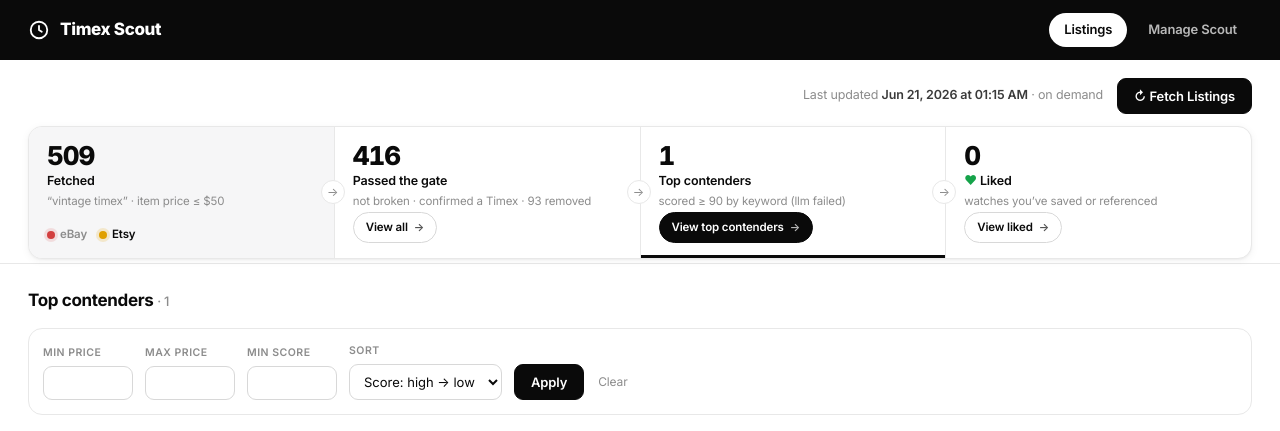
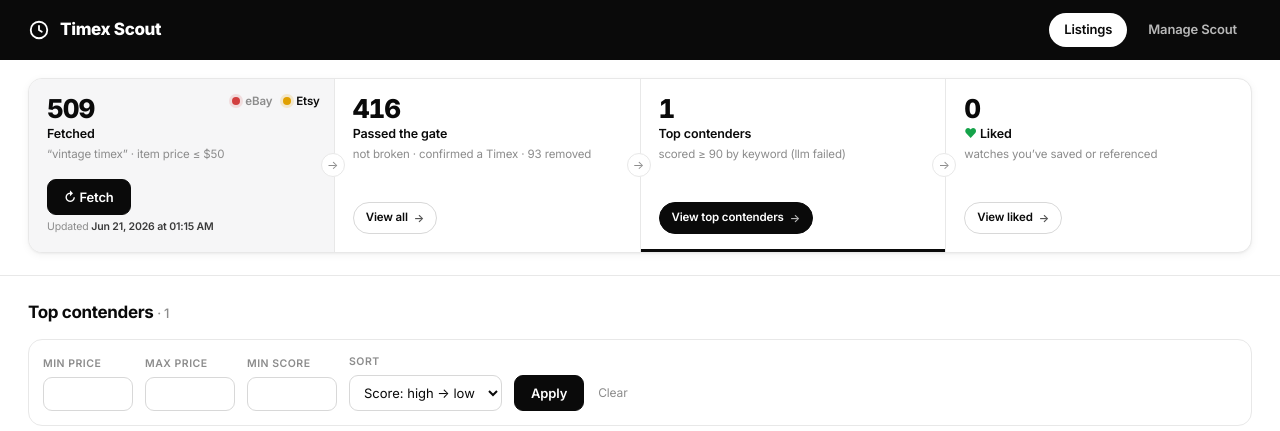
Before and after one commit to AverowRob/vintage-timex-scout, a FastAPI app: page / in a window 1280 px wide. Shown: the top 431 px of the page. Run offline with FastAPI, Linux system fonts and the light colour scheme.

Commit message:
Tidy the funnel: Fetch + dots inside the Fetched box, roomier stages
- Move "Fetch" + last-updated into the bottom of the Fetched box (drop the
  separate bar); put the eBay/Etsy source dots in its top-right corner.
- Give the stages a min-height so the View-all/contenders/liked pills aren't
  squished against the caption.
- Add breathing room between the funnel and the listings below.

Co-Authored-By: Claude Opus 4.8 <noreply@anthropic.com>

```diff
--- a/src/timex_scout/web/templates/index.html
+++ b/src/timex_scout/web/templates/index.html
@@ -34,10 +34,13 @@
     .appnav a.on{background:#fff;color:var(--ink);}
 
     /* ---- Funnel area (listings only) ---- */
-    .console{padding:18px 28px 4px;border-bottom:1px solid var(--line);}
-    .funnel-bar{display:flex;align-items:center;justify-content:flex-end;gap:14px;margin-bottom:12px;}
+    .console{padding:18px 28px 22px;border-bottom:1px solid var(--line);}
     .updated{font-size:12.5px;color:var(--muted);}
     .updated b{color:var(--ink-2);font-weight:600;}
+    /* "Fetch" + last-updated, now living at the bottom of the Fetched box */
+    .fetch-row{margin-top:auto;padding-top:14px;display:flex;flex-direction:column;gap:5px;align-items:flex-start;}
+    .fetch-row .updated{font-size:10.5px;line-height:1.3;}
+    .btn-sm{font-size:12px;padding:7px 13px;}
     .btn{font-family:inherit;font-size:13px;font-weight:600;border-radius:var(--radius-sm);
          padding:9px 16px;cursor:pointer;border:1px solid var(--ink);background:var(--ink);
          color:#fff;transition:opacity .15s;letter-spacing:-0.01em;}
@@ -47,7 +50,7 @@
 
     .funnel{display:flex;align-items:stretch;border:1px solid var(--line);border-radius:var(--radius);
             overflow:hidden;background:var(--surface);box-shadow:var(--shadow);}
-    .stage{flex:1;padding:15px 18px;display:flex;flex-direction:column;gap:3px;position:relative;}
+    .stage{flex:1;padding:16px 18px 18px;display:flex;flex-direction:column;gap:3px;position:relative;min-height:128px;}
     .stage + .stage{border-left:1px solid var(--line);}
     .stage .n{font-size:26px;font-weight:800;letter-spacing:-0.04em;line-height:1.05;}
     .stage .t{font-size:12.5px;font-weight:600;}
@@ -58,7 +61,7 @@
         transform:translateY(-50%);background:#fff;color:var(--muted);font-size:12px;
         width:22px;height:22px;display:flex;align-items:center;justify-content:center;
         border-radius:50%;border:1px solid var(--line);z-index:2;}
-    .srcs{display:flex;gap:12px;margin-top:auto;padding-top:8px;}
+    .srcs{display:flex;gap:11px;position:absolute;top:14px;right:14px;}
     /* Clickable "view" pill living inside a funnel stage (replaces the old subnav) */
     .stage-pill{margin-top:auto;align-self:flex-start;display:inline-flex;align-items:center;gap:6px;
         font-size:11.5px;font-weight:600;text-decoration:none;padding:6px 12px;border-radius:99px;
@@ -356,19 +359,19 @@
 
   {% if mode != 'taste' %}
   <div class="console">
-    <div class="funnel-bar">
-      <span class="updated">{% if last_pull_at %}Last updated <b>{{ last_pull_at }}</b> · on demand{% endif %}</span>
-      <form action="/refresh" method="post" class="js-loading" data-loading="Fetching &amp; scoring listings…"><button class="btn" type="submit">↻ Fetch Listings</button></form>
-    </div>
     <div class="funnel">
       <div class="stage lead">
-        <div class="n num">{{ result.counts.fetched }}</div>
-        <div class="t">Fetched</div>
-        <div class="c">“vintage timex” · item price ≤ ${{ price_cap }}</div>
         <div class="srcs">
           {% for s in sources %}
           <span class="src {{ s.state }}" title="{{ s.detail }}"><span class="dot"></span>{{ s.name }}</span>
           {% endfor %}
+        </div>
+        <div class="n num">{{ result.counts.fetched }}</div>
+        <div class="t">Fetched</div>
+        <div class="c">“vintage timex” · item price ≤ ${{ price_cap }}</div>
+        <div class="fetch-row">
+          <form action="/refresh" method="post" class="js-loading" data-loading="Fetching &amp; scoring listings…"><button class="btn btn-sm" type="submit">↻ Fetch</button></form>
+          {% if last_pull_at %}<span class="updated">Updated <b>{{ last_pull_at }}</b></span>{% endif %}
         </div>
       </div>
       <div class="stage {{ 'viewing' if mode=='all' }}">
```
